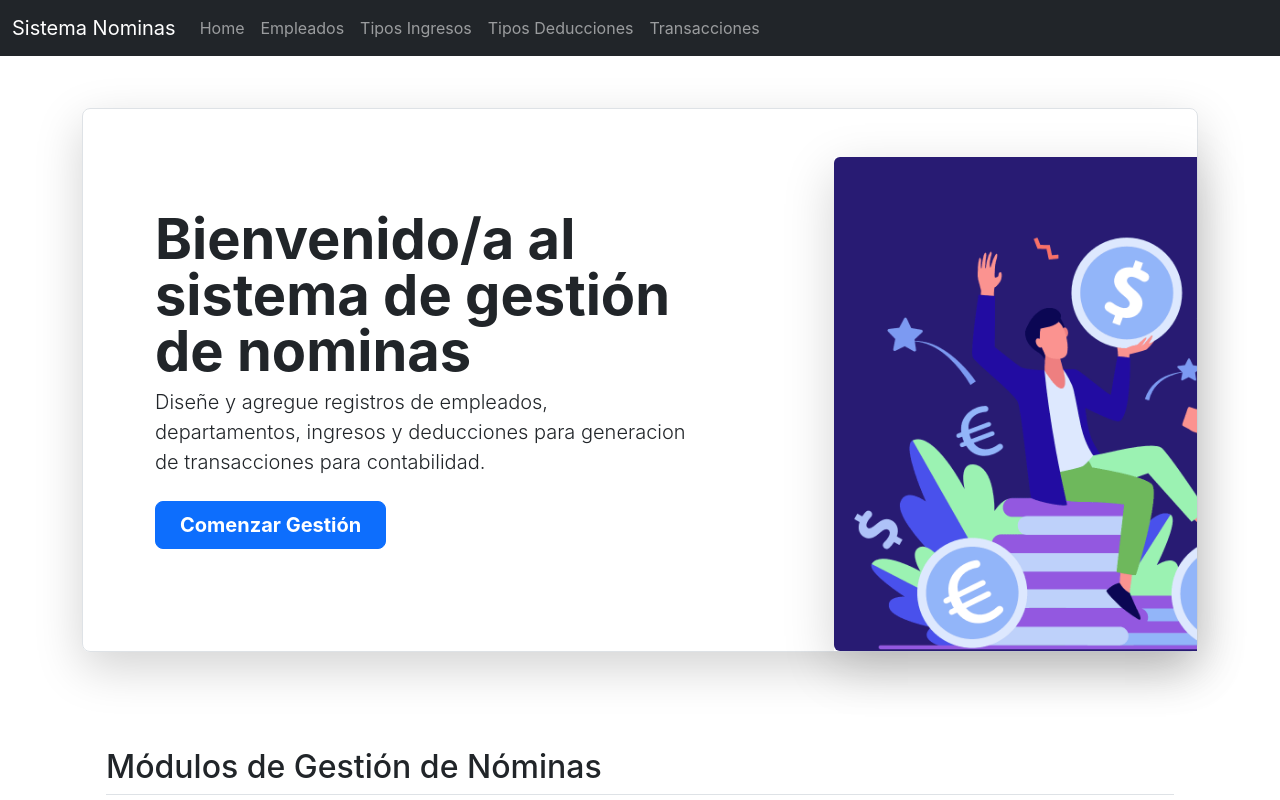
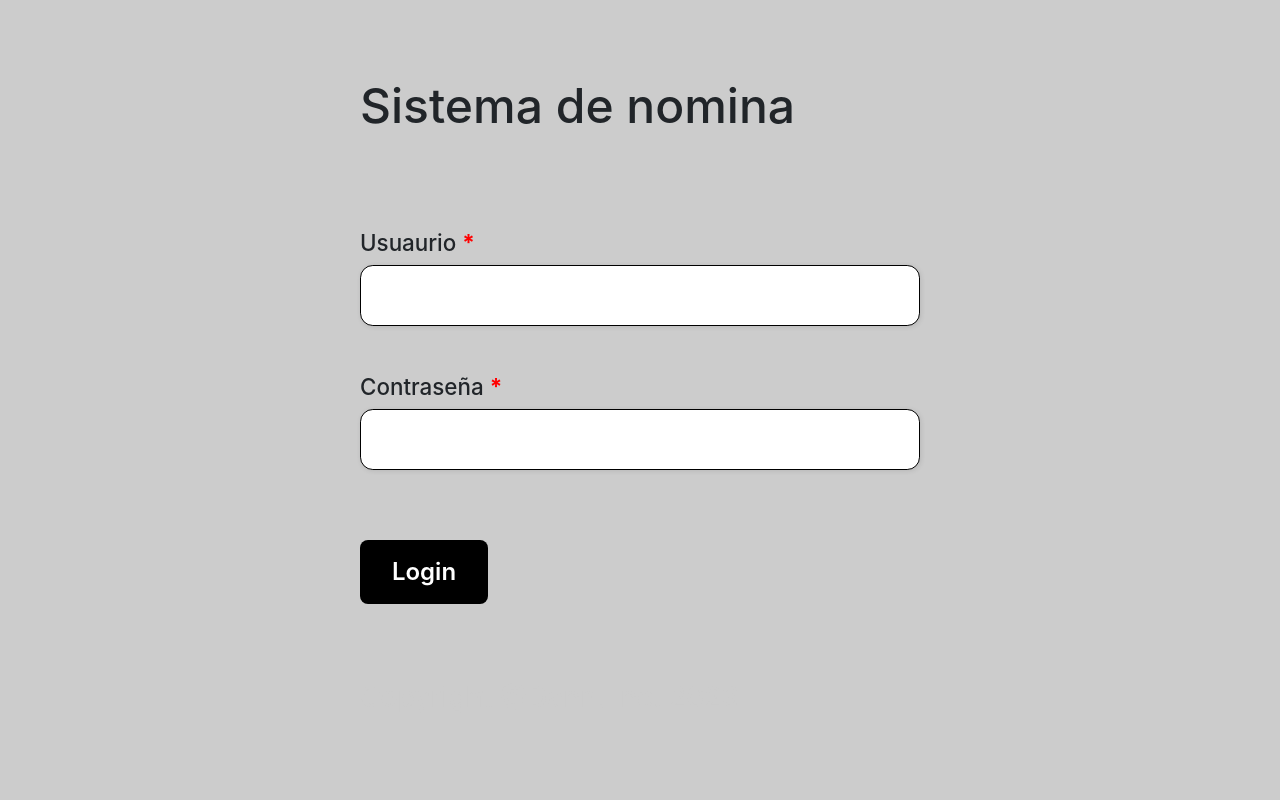
Before and after one commit to Herr-derLowe/ISO81X_ProyectoFinalServicioConFrontEnd, a React (Create React App) app in the folder reactapp/: page / in a window 1280 px wide. Shown: the top 800 px of the page. Built offline with nearby package versions, Linux system fonts and the light colour scheme.

Commit message:
Implementación de login y rutas privadas

```diff
--- a/reactapp/src/App.jsx
+++ b/reactapp/src/App.jsx
@@ -9,6 +9,8 @@ import { DashboardEmpleados } from "./Pages/EmpleadosModule/DashboardEmpleados";
 import { Ingresos } from "./Pages/Ingresos";
 import { Transacciones } from "./Pages/Transacciones";
 import { Context } from "./context/Context";
+import { Login } from "./Pages/login/Login";
+import { PrivateRoute } from "./Components/PrivateRoute/PrivateRoute";
 
 export default class App extends Component {
   static displayName = App.name;
@@ -21,16 +23,30 @@ export default class App extends Component {
             <BrowserRouter>
               <Header />
               <Routes>
-                <Route path="/" element={<Home />}></Route>
-                <Route path="/home" element={<Home />}></Route>
+                <Route path="/" element={<Login />}></Route>
+
+                <Route element={<PrivateRoute />}>
+                  <Route path="/home" element={<Home />} />
+                </Route>
+
+                <Route element={<PrivateRoute />}>
                   <Route
                     path="/gestiondeducciones"
                     element={<GestionDeducciones />}
-                ></Route>
+                  />
+                </Route>
 
+                <Route element={<PrivateRoute />}>
                   <Route path="/empleados/*" element={<DashboardEmpleados />} />
+                </Route>
+
+                <Route element={<PrivateRoute />}>
                   <Route path="/ingresos" element={<Ingresos />} />
+                </Route>
+
+                <Route element={<PrivateRoute />}>
                   <Route path="/transacciones" element={<Transacciones />} />
+                </Route>
               </Routes>
             </BrowserRouter>
           </Context>
--- /dev/null
+++ b/reactapp/src/Components/PrivateRoute/PrivateRoute.jsx
@@ -0,0 +1,46 @@
+import { Outlet, useNavigate } from "react-router-dom";
+import axios from "axios";
+import { useEffect, useState } from "react";
+import { apiUrl } from "../../context/apiUrl";
+
+export function PrivateRoute() {
+  const [isAuth, setIsAuth] = useState(null);
+  const token = JSON.parse(sessionStorage.getItem("token"));
+
+  const navigate = useNavigate();
+
+  const sendVerify = async () => {
+    await axios
+      .get(apiUrl + "Authentication/verifyjwt/" + token)
+      .then((data) => {
+        setIsAuth(true);
+      })
+      .catch((err) => {
+        navigate("/");
+      });
+  };
+
+  useEffect(() => {
+    sendVerify();
+  }, []);
+
+  if (!isAuth) {
+    return (
+      <div
+        style={{
+          width: "100%",
+          height: "100vh",
+          display: "flex",
+          justifyContent: "center",
+          alignItems: "center",
+          fontSize: "3rem",
+          fontWeight: "600",
+        }}
+      >
+        <h1>Loading...</h1>
+      </div>
+    );
+  }
+
+  return <Outlet />;
+}
--- /dev/null
+++ b/reactapp/src/Pages/login/Login.jsx
@@ -0,0 +1,79 @@
+import style from "./styles/Login.module.css";
+
+import { apiUrl } from "../../context/apiUrl";
+
+import { useState } from "react";
+import { useNavigate } from "react-router-dom";
+import axios from "axios";
+
+export function Login() {
+  //get the data of inputs
+  const [dataLogin, setDataLogin] = useState({
+    username: null,
+    password: null,
+  });
+
+  const navigate = useNavigate();
+
+  // we need create a function for get the data of the inputs
+  const getData = (e) => {
+    setDataLogin({
+      ...dataLogin,
+      [e.target.name]: e.target.value,
+    });
+  };
+
+  const submitData = async (e) => {
+    e.preventDefault();
+
+    await axios
+      .post(apiUrl + "Authentication/Login", {
+        username: dataLogin.username,
+        password: dataLogin.password,
+      })
+      .then((x) => {
+        console.log(x.data);
+        /* localStorage.setItem("token", x.data.token); */
+        navigate("/home");
+      });
+  };
+
+  return (
+    <div className={style.body}>
+      <section>
+        <h1>Sistema de nomina</h1>
+
+        <form onSubmit={submitData}>
+          <div className={style.input}>
+            <span>
+              Usuaurio <strong>*</strong>
+            </span>
+
+            <input type="text" name="username" required onChange={getData} />
+          </div>
+
+          <div className={style.input}>
+            <span>
+              Contraseña <strong>*</strong>
+            </span>
+
+            <input
+              type="password"
+              name="password"
+              required
+              onChange={getData}
+            />
+          </div>
+
+          <div className={style.send}>
+            <button>Login</button>
+          </div>
+        </form>
+
+        <footer className={style.footer}>
+          <h3>Copyright @Dann, Inc. 2023</h3>
+        </footer>
+      </section>
+    </div>
+  );
+}
--- /dev/null
+++ b/reactapp/src/Pages/login/styles/Login.module.css
@@ -0,0 +1,91 @@
+.body{
+    width: 100%;
+    height: 100vh;
+
+    position: absolute;
+    top: 0;
+
+    z-index: 9999;
+
+    display: flex;
+    justify-content: center;
+    align-items: center;
+
+    background-color: #CCC;
+}
+
+.body section{
+    height: 100vh;
+
+    display: flex;
+    flex-direction: column;
+    justify-content: space-evenly;
+
+}
+
+.body section h1{
+    font-size: 3rem;
+}
+
+.body form{
+    display: flex;
+    flex-direction: column;
+    gap: 2rem;
+}
+
+.input{
+    width: 35rem;
+    height: 7rem;
+
+    display: flex;
+    flex-direction: column;
+    justify-content: space-evenly;
+}
+
+.input span{
+    font-size: 1.4rem;
+    font-weight: 500;
+}
+
+.input strong{
+    color:red;
+}
+
+.input input{
+    width: 100%;
+    height: 3.8rem;
+
+    padding: 0 15px;
+
+    border: 1px solid #000;
+    border-radius: .8rem;
+
+    outline: none;
+    box-shadow: 1px 1px 5px rgba(0, 0, 0, 0.1);
+}
+
+.send{
+    margin-top: 2rem;
+}
+
+.send button{
+    width: 8rem;
+    height: 4rem;
+
+    font-size: 1.5rem;
+    font-weight: 600;
+
+    color: #FFF;
+    background-color: #000;
+
+    border: none;
+    border-radius: .5rem;
+
+    outline: none;
+    cursor: pointer;
+}
+
+.footer{
+    color: #CCC;
+    font-size: 1.3rem;
+}
```
Lines whose indentation alone changed are shown as unchanged.
